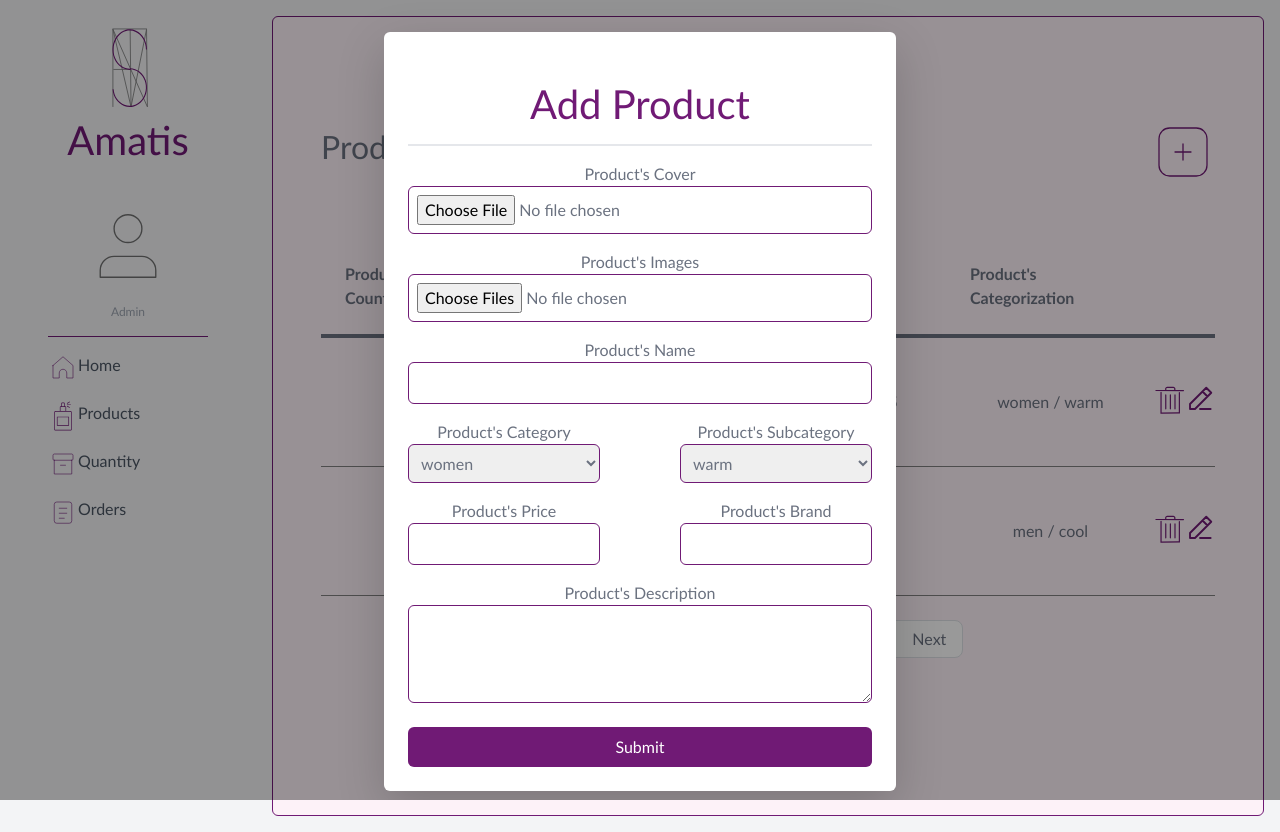
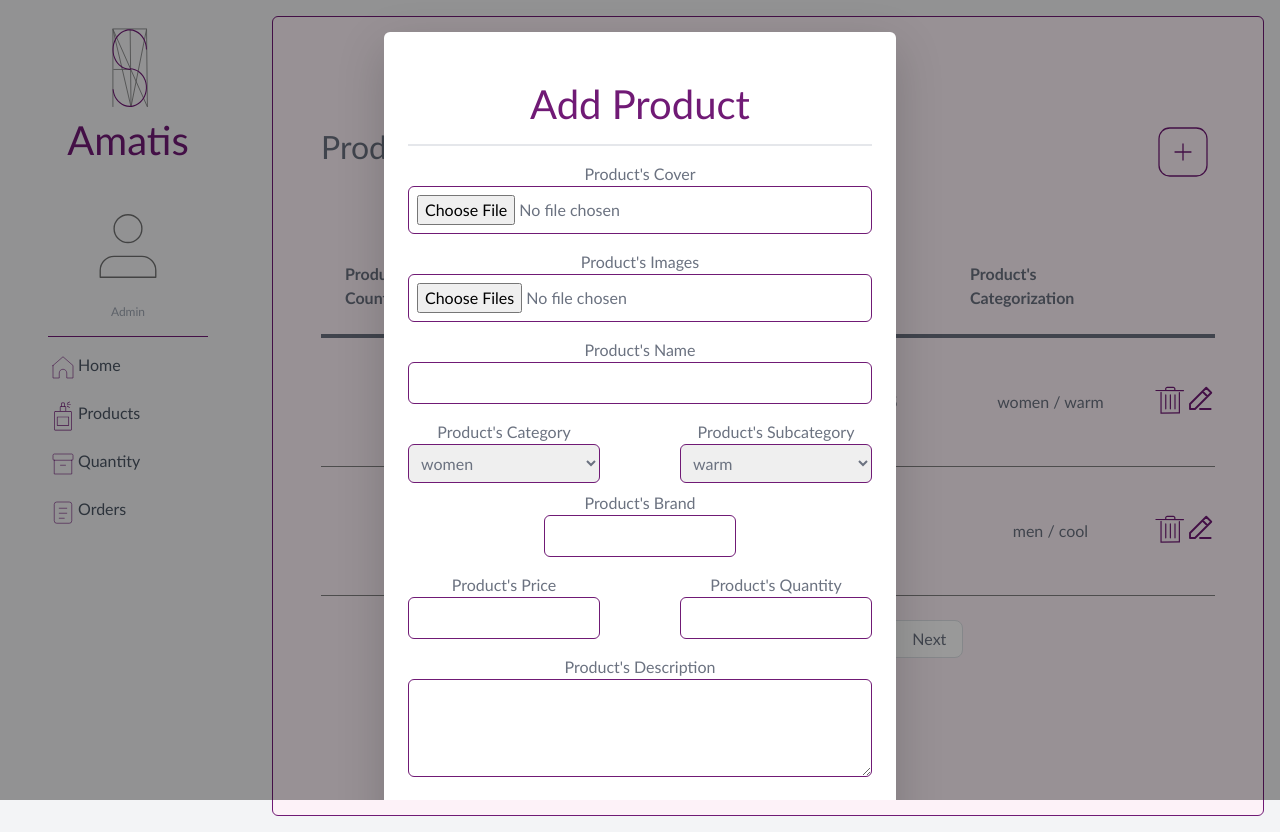
Before and after one commit to fahimehsd/AmatisShop, a React (Create React App) app: page /panel/products in a window 1280 px wide. Both pictures are taken after a click on the button 1183 px from the left and 151 px from the top of the page. Built offline with nearby package versions, Linux system fonts and the light colour scheme; data requests are answered from the project's data file.

Commit message:
edit and add product completed.

```diff
--- a/src/components/forms/AddProductForm.jsx
+++ b/src/components/forms/AddProductForm.jsx
@@ -149,6 +149,15 @@ const AddProductForm = ({ setShowModal }) => {
                         </select>
                       </div>
                     </div>
+                    <div className="mt-2 flex flex-col items-center">
+                      <label htmlFor="brand">Product's Brand</label>
+                      <input
+                        type="text"
+                        name="brand"
+                        {...register("brand")}
+                        className="border-[1px] border-solid border-fuchsia-900 rounded-md w-[12rem] "
+                      />
+                    </div>
                     <div className="flex justify-between mt-3">
                       <div className="flex flex-col items-center">
                         <label htmlFor="price">Product's Price</label>
@@ -160,12 +169,12 @@ const AddProductForm = ({ setShowModal }) => {
                         />
                       </div>
                       <div className="flex flex-col items-center">
-                        <label htmlFor="brand">Product's Brand</label>
+                        <label htmlFor="quantity">Product's Quantity</label>
                         <input
-                          type="text"
-                          name="brand"
-                          {...register("brand")}
-                          className="border-[1px] border-solid border-fuchsia-900 rounded-md w-[12rem] "
+                          type="number"
+                          name="quantity"
+                          {...register("quantity")}
+                          className="border-[1px] border-solid border-fuchsia-900 rounded-md w-[12rem]"
                         />
                       </div>
                     </div>
--- a/src/components/forms/EditProductForm.jsx
+++ b/src/components/forms/EditProductForm.jsx
@@ -177,17 +177,17 @@ const EditProductForm = ({ item, setShowModal }) => {
                         </select>
                       </div>
                     </div>
+                    <div className="mt-2 flex flex-col items-center">
+                      <label htmlFor="brand">Product's Brand</label>
+                      <input
+                        type="text"
+                        name="brand"
+                        {...register("brand")}
+                        defaultValue={item.brand}
+                        className="border-[1px] border-solid border-fuchsia-900 rounded-md w-[12rem] "
+                      />
+                    </div>
                     <div className="flex justify-between mt-3">
-                      <div className="flex flex-col items-center">
-                        <label htmlFor="quantity">Product's Quantity</label>
-                        <input
-                          type="number"
-                          name="quantity"
-                          {...register("quantity")}
-                          defaultValue={item.quantity}
-                          className="border-[1px] border-solid border-fuchsia-900 rounded-md w-[12rem]"
-                        />
-                      </div>
                       <div className="flex flex-col items-center">
                         <label htmlFor="price">Product's Price</label>
                         <input
@@ -199,16 +199,17 @@ const EditProductForm = ({ item, setShowModal }) => {
                         />
                       </div>
                       <div className="flex flex-col items-center">
-                        <label htmlFor="brand">Product's Brand</label>
+                        <label htmlFor="quantity">Product's Quantity</label>
                         <input
-                          type="text"
-                          name="brand"
-                          {...register("brand")}
-                          defaultValue={item.brand}
-                          className="border-[1px] border-solid border-fuchsia-900 rounded-md w-[12rem] "
+                          type="number"
+                          name="quantity"
+                          {...register("quantity")}
+                          defaultValue={item.quantity}
+                          className="border-[1px] border-solid border-fuchsia-900 rounded-md w-[12rem]"
                         />
                       </div>
                     </div>
+
                     <div className="flex flex-col mt-3">
                       <label htmlFor="description">Product's Description</label>
                       <textarea
```
